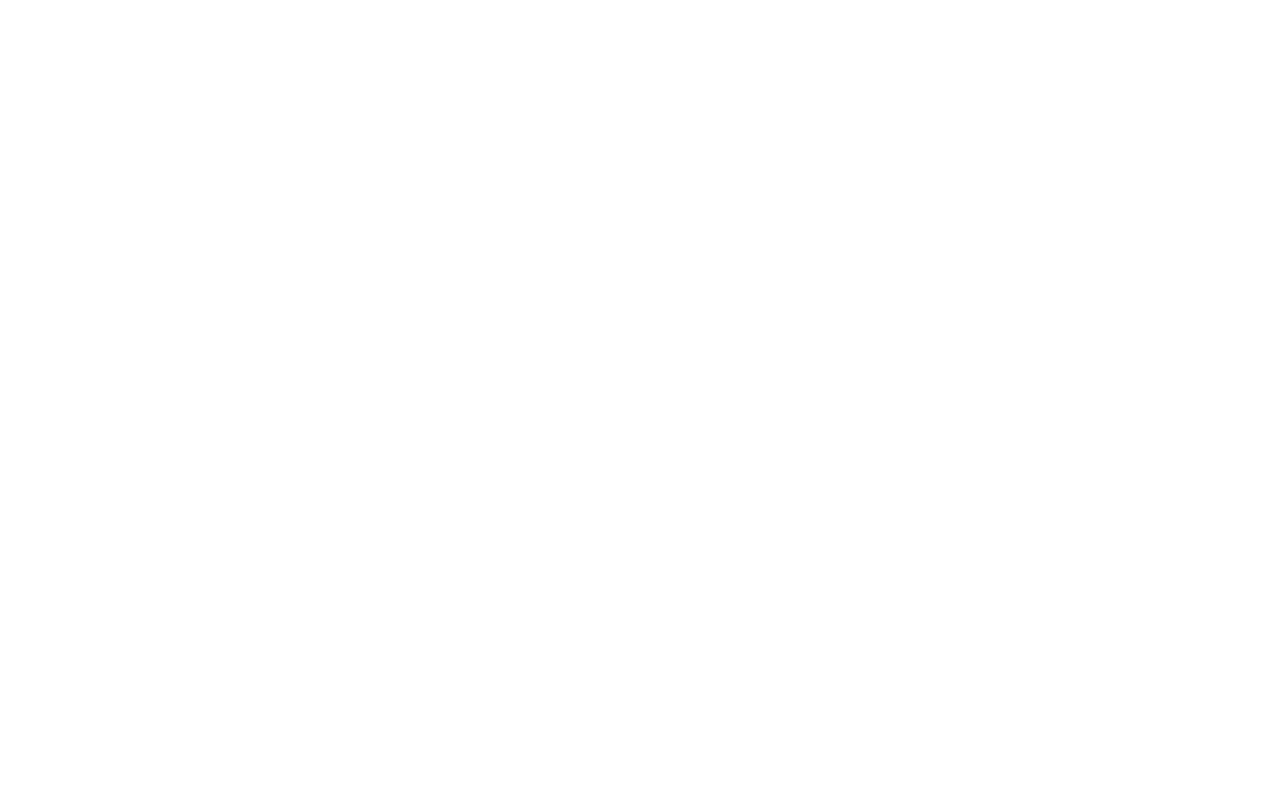
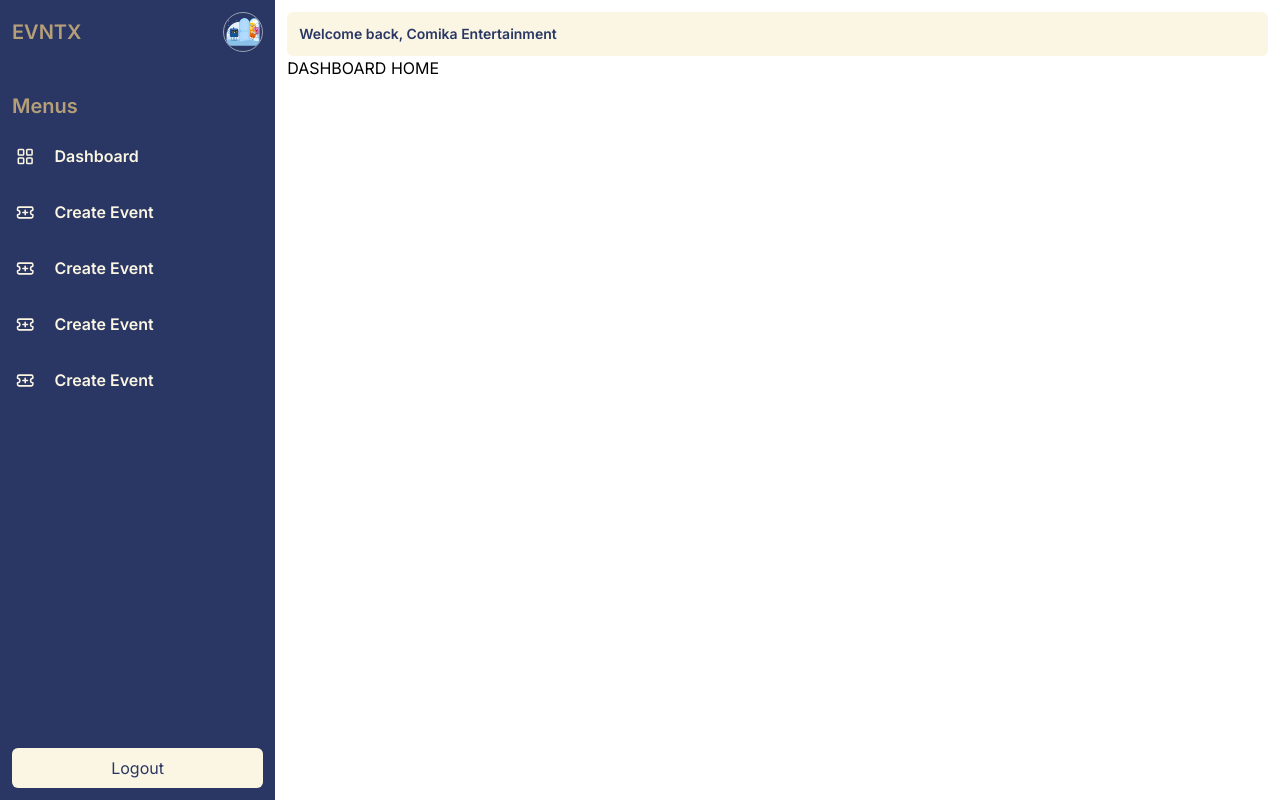
Before and after one commit to nndafnmain/evtx-client, a React (Vite) app: page /organizer/dashboard/event in a window 1280 px wide. Before the commit this address had no page. Built offline with nearby package versions, Linux system fonts and the light colour scheme.

Commit message:
style:dashboard

```diff
--- a/package.json
+++ b/package.json
@@ -13,6 +13,7 @@
     "@hookform/resolvers": "^3.10.0",
     "@tailwindcss/vite": "^4.0.4",
     "@tanstack/react-query": "^5.66.0",
+    "lucide-react": "^0.474.0",
     "react": "^19.0.0",
     "react-dom": "^19.0.0",
     "react-hook-form": "^7.54.2",
--- a/src/App.tsx
+++ b/src/App.tsx
@@ -2,6 +2,8 @@
 import { Login } from "./features/auth/components/Login";
 import { Register } from "./features/auth/components/Register";
 import { Auth } from "./features/auth/pages/Auth";
+import { Dashboard } from "./features/dashboard/pages/Dashboard";
+import { CreateEvent } from "./features/dashboard/components/CreateEvent";
 
 function App() {
   return (
@@ -11,6 +13,10 @@
           <Route path="register" element={<Register />} />
           <Route path="login" element={<Login />} />
         </Route>
+        <Route path="/organizer/dashboard" element={<Dashboard />}>
+          <Route path="event" element={<h1>DASHBOARD HOME</h1>} />
+          <Route path="event/create" element={<CreateEvent />} />
+        </Route>
       </Routes>
     </BrowserRouter>
   );
--- a/src/components/Input.tsx
+++ b/src/components/Input.tsx
@@ -9,8 +9,8 @@
 
 export const Input = ({ label, error, registration, ...props }: InputProps) => {
   return (
-    <div>
-      {label && <label className="block text-sm font-medium">{label}</label>}
+    <div className="space-y-1">
+      {label && <label className="block text-xs font-medium">{label}</label>}
       <input {...props} {...registration} className="input" />
       {error && <p className="mt-1 text-sm text-red-500">{error}</p>}
     </div>
--- a/src/features/auth/components/Login.tsx
+++ b/src/features/auth/components/Login.tsx
@@ -34,13 +34,15 @@
         className="space-y-3 rounded-xl border border-gray-300 bg-white p-3 shadow-xl md:grid-cols-2"
       >
         <Input
+          label="Email"
           type="email"
-          placeholder="Email.."
+          placeholder="caicedo@gmail.com"
           registration={register("email")}
           error={errors.email?.message}
         />
 
         <Input
+          label="Password"
           type="password"
           placeholder="Password.."
           registration={register("password")}
--- a/src/features/auth/components/Register.tsx
+++ b/src/features/auth/components/Register.tsx
@@ -37,34 +37,39 @@
         className="grid grid-cols-1 gap-2 space-y-3 rounded-xl border border-gray-300 bg-white p-3 shadow-xl"
       >
         <Input
-          placeholder="Username.."
+          label="Username"
+          placeholder="Cole Palmer"
           registration={register("username")}
           error={errors.username?.message}
         />
 
         <Input
+          label="Email"
           type="email"
-          placeholder="Email.."
+          placeholder="palmer@gmail.com"
           registration={register("email")}
           error={errors.email?.message}
         />
 
         <Input
+          label="Password"
           type="password"
-          placeholder="Password.."
+          placeholder="*********"
           registration={register("password")}
           error={errors.password?.message}
         />
 
         <Input
+          label="Confirm Password"
           type="password"
-          placeholder="Confirm Password.."
+          placeholder="*********"
           registration={register("confirmPassword")}
           error={errors.confirmPassword?.message}
         />
 
         <Input
-          placeholder="Referral Code.."
+          label="Referral Code"
+          placeholder="5ABBV7"
           registration={register("referralCode")}
           error={errors.referralCode?.message}
         />
--- /dev/null
+++ b/src/features/dashboard/components/AppSideBar.tsx
@@ -0,0 +1,96 @@
+import { LayoutGrid, TicketPlus } from "lucide-react";
+import { Link } from "react-router-dom";
+
+const appSidebar = [
+  {
+    title: "Dashboard",
+    icon: (
+      <LayoutGrid
+        size={23}
+        className="text-[#FAF6E3] transition duration-300 group-hover:text-[#2A3663]"
+      />
+    ),
+    to: "/organizer/dashboard/event",
+  },
+  {
+    title: "Create Event",
+    icon: (
+      <TicketPlus
+        size={23}
+        className="text-[#FAF6E3] transition duration-300 group-hover:text-[#2A3663]"
+      />
+    ),
+    to: "/organizer/dashboard/event/create",
+  },
+  {
+    title: "Create Event",
+    icon: (
+      <TicketPlus
+        size={23}
+        className="text-[#FAF6E3] transition duration-300 group-hover:text-[#2A3663]"
+      />
+    ),
+    to: "/organizer/dashboard/event/create",
+  },
+  {
+    title: "Create Event",
+    icon: (
+      <TicketPlus
+        size={23}
+        className="text-[#FAF6E3] transition duration-300 group-hover:text-[#2A3663]"
+      />
+    ),
+    to: "/organizer/dashboard/event/create",
+  },
+  {
+    title: "Create Event",
+    icon: (
+      <TicketPlus
+        size={23}
+        className="text-[#FAF6E3] transition duration-300 group-hover:text-[#2A3663]"
+      />
+    ),
+    to: "/organizer/dashboard/event/create",
+  },
+];
+
+export const AppSideBar = () => {
+  return (
+    <main className="flex h-full flex-col justify-between">
+      <div className="space-y-10">
+        <section className="flex items-center justify-between text-[#FAF6E3]">
+          <h1 className="text-xl font-semibold text-[#B59F78]">EVNTX</h1>
+          <img
+            src="/auth/auth.svg"
+            width={40}
+            height={40}
+            className="rounded-full border border-gray-400"
+          />
+        </section>
+        <section className="space-y-5">
+          <h1 className="text-xl font-semibold text-[#B59F78]">Menus</h1>
+          <div className="flex flex-col justify-evenly space-y-6">
+            {appSidebar.map((value) => {
+              return (
+                <Link
+                  to={value.to}
+                  className="flex w-[200px] items-center gap-5 rounded-md p-1 transition-all duration-300 hover:bg-[#FAF6E3]"
+                >
+                  {value.icon}
+                  <p className="w-full text-base font-semibold text-[#FAF6E3] transition-colors duration-300 hover:text-[#2A3663]">
+                    {value.title}
+                  </p>
+                </Link>
+              );
+            })}
+          </div>
+        </section>
+      </div>
+      <section>
+        <button className="w-full rounded-md bg-[#FAF6E3] p-2 text-[#2A3663]">
+          Logout
+        </button>
+      </section>
+    </main>
+  );
+};
--- /dev/null
+++ b/src/features/dashboard/components/CreateEvent.tsx
@@ -0,0 +1,18 @@
+export const CreateEvent = () => {
+  return (
+    <main className="container h-[95%] w-[80%] p-2">
+      <section className="rounded-md border border-gray-400">
+        <div className="">
+          <img src="/event/ed1.jpg" alt="" className="w-full rounded-md" />
+        </div>
+        <div className="grid grid-cols-2 gap-2 space-y-2 p-3">
+          <input type="text" className="input" />
+          <input type="text" className="input" />
+          <input type="text" className="input" />
+          <input type="text" className="input" />
+          <input type="text" className="input" />
+        </div>
+      </section>
+    </main>
+  );
+};
--- /dev/null
+++ b/src/features/dashboard/components/DashboardHeader.tsx
@@ -0,0 +1,9 @@
+export const DashboardHeader = () => {
+  return (
+    <header className="rounded-md bg-[#FAF6E3] p-3">
+      <h1 className="text-sm font-semibold text-[#2A3663]">
+        Welcome back, Comika Entertainment
+      </h1>
+    </header>
+  );
+};
--- /dev/null
+++ b/src/features/dashboard/pages/Dashboard.tsx
@@ -0,0 +1,10 @@
+import { Outlet } from "react-router-dom";
+import { DashboardLayout } from "./DashboardLayout";
+
+export const Dashboard = () => {
+  return (
+    <DashboardLayout>
+      <Outlet />
+    </DashboardLayout>
+  );
+};
--- /dev/null
+++ b/src/features/dashboard/pages/DashboardLayout.tsx
@@ -0,0 +1,21 @@
+import React from "react";
+import { AppSideBar } from "../components/AppSideBar";
+import { DashboardHeader } from "../components/DashboardHeader";
+
+export const DashboardLayout = ({
+  children,
+}: {
+  children: React.ReactNode;
+}) => {
+  return (
+    <main className="flex">
+      <section className="min-h-screen w-[27%] bg-[#2A3663] p-3">
+        <AppSideBar />
+      </section>
+      <section className="min-h-screen w-full p-3">
+        <DashboardHeader />
+        {children}
+      </section>
+    </main>
+  );
+};
--- a/src/index.css
+++ b/src/index.css
@@ -10,9 +10,9 @@
 }
 
 .input {
-  @apply w-full rounded-md border border-blue-500 p-2 text-xs focus:ring-2 focus:ring-blue-300 focus:outline-none md:p-3 md:text-sm;
+  @apply w-full rounded-md border border-blue-500 p-3 text-xs focus:ring-2 focus:ring-blue-300 focus:outline-none md:p-3 md:text-sm;
 }
 
 .button-full {
-  @apply w-full rounded-md bg-blue-600 p-1.5 text-sm text-white md:p-3 md:text-base;
+  @apply w-full rounded-md bg-blue-600 p-2 text-sm text-white md:p-3 md:text-base;
 }
```
Also changed, not shown: public/event/ed1.jpg (added), src/features/auth/auth.store.ts (deleted), 1 other file (tests, documents, lock files or other folders).
